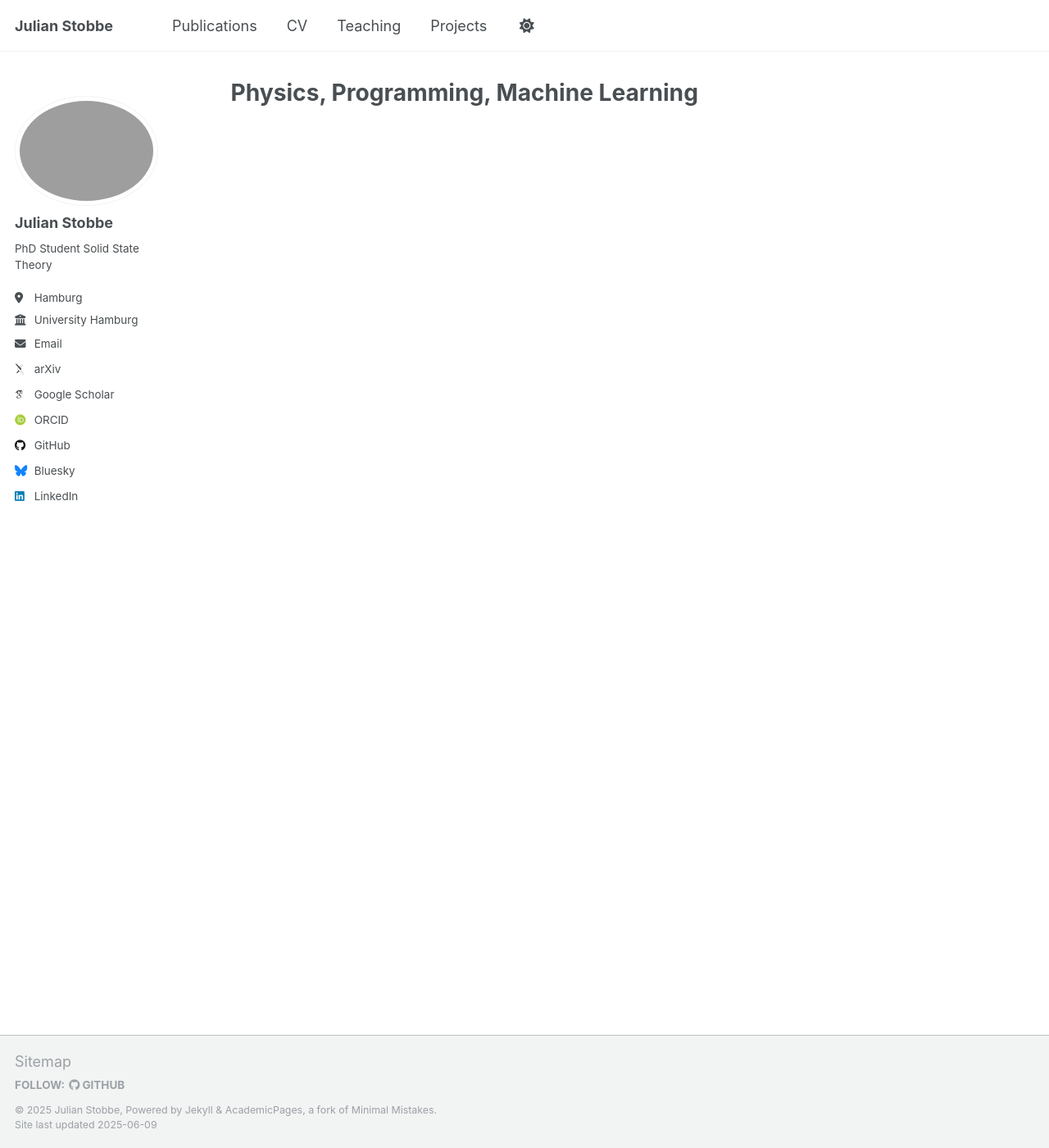
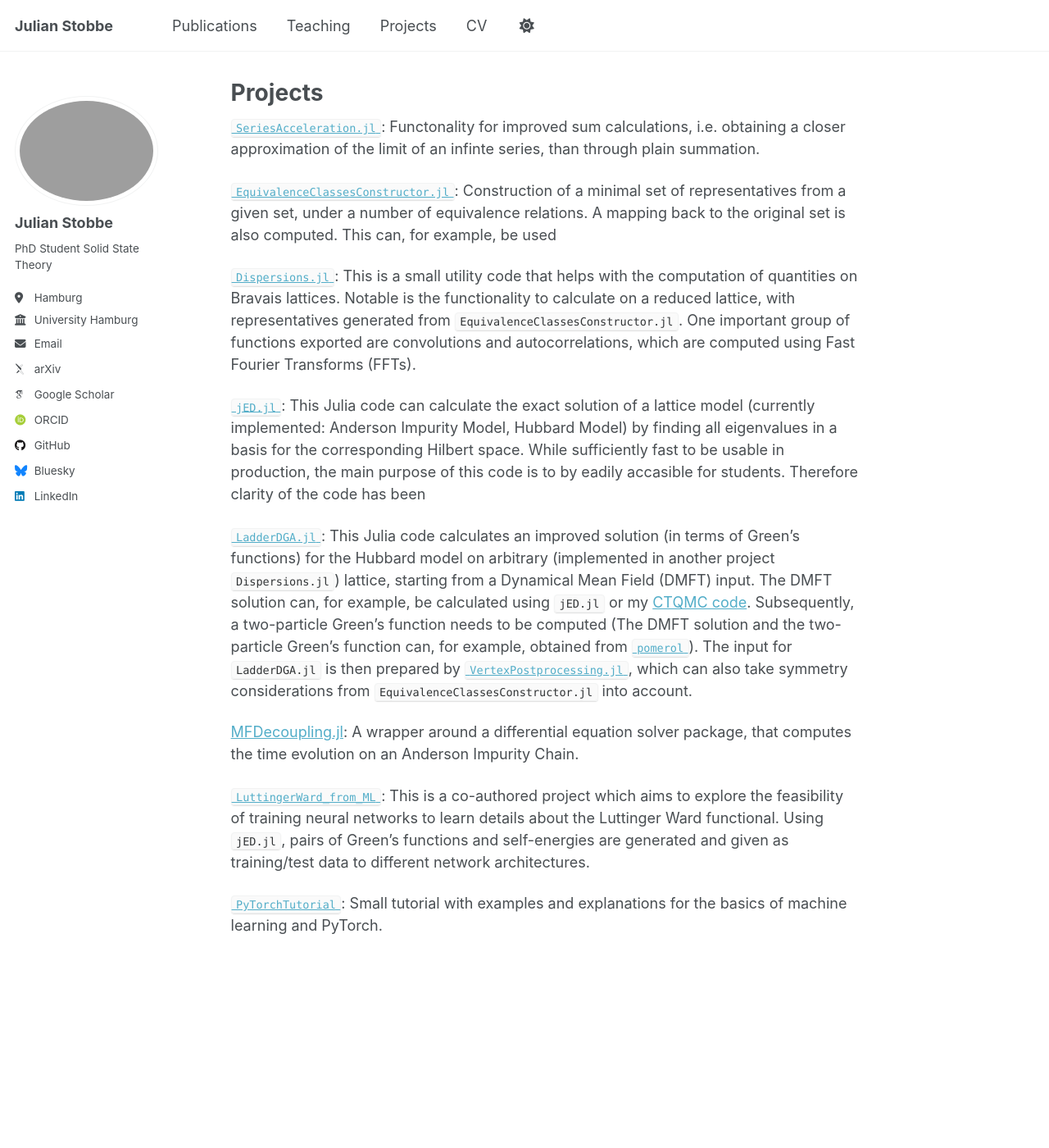
Before and after one commit to Atomtomate/page, a Jekyll site: the page built from _pages/projects.md, in a window 1280 px wide and 1400 px high. Shown: the whole window at 82% size. Built offline with Jekyll 4.4.1, drawn with Linux system fonts in a browser that asks for light colours; some web fonts are replaced.

Commit message:
projects

```diff
--- a/_data/navigation.yml
+++ b/_data/navigation.yml
@@ -11,8 +11,6 @@ main:
   - title: "Publications"
     url: /publications/
 
-  - title: "CV"
-    url: /cv/
 
   #- title: "Talks"
   #  url: /talks/
@@ -29,6 +27,9 @@ main:
   - title: "Projects"
     url: /projects/
 
+  - title: "CV"
+    url: /cv/
+
   #- title: "CV (interactive)"
   #  url: /cv-json/
 
--- a/_pages/projects.md
+++ b/_pages/projects.md
@@ -1,8 +1,33 @@
 ---
 permalink: /
-title: "Physics, Programming, Machine Learning"
+title: "Projects"
 author_profile: true
 redirect_from:
   - /projects
   - /projects/
 ---
+
+[`SeriesAcceleration.jl`](https://github.com/Atomtomat/SeriesAcceleration.jl): Functonality for improved sum calculations, i.e. obtaining a closer approximation of the limit of an infinte series, than through plain summation.
+
+
+[`EquivalenceClassesConstructor.jl`](https://github.com/Atomtomate/EquivalenceClassesConstructor.jl): Construction of a minimal set of representatives from a given set, under a number of equivalence relations. A mapping back to the original set is also computed. This can, for example, be used
+
+
+[`Dispersions.jl`](https://github.com/Atomtomate/Dispersions.jl): This is a small utility code that helps with the computation of quantities on Bravais lattices. Notable is the functionality to calculate on a reduced lattice, with representatives generated from `EquivalenceClassesConstructor.jl`. One important group of functions exported are convolutions and autocorrelations, which are computed using Fast Fourier Transforms (FFTs).
+
+
+[`jED.jl`](https://github.com/Atomtomate/jED.jl): This Julia code can calculate the exact solution of a lattice model (currently implemented: Anderson Impurity Model, Hubbard Model) by finding all eigenvalues in a basis for the corresponding Hilbert space. While sufficiently fast to be usable in production, the main purpose of this code is to by eadily accasible for students. Therefore clarity of the code has been
+
+
+[`LadderDGA.jl`](https://github.com/Atomtomate/LadderDGA): This Julia code calculates an improved solution (in terms of Green's functions) for the Hubbard model on arbitrary (implemented in another project `Dispersions.jl`) lattice, starting from a Dynamical Mean Field (DMFT) input.
+The DMFT solution can, for example, be calculated using `jED.jl` or my [CTQMC code](https://github.com/Atomtomate/DMFT). Subsequently, a two-particle Green's function needs to be computed (The DMFT solution and the two-particle Green's function can, for example, obtained from [`pomerol`](https://github.com/pomerol-ed/pomerol)).
+The input for `LadderDGA.jl` is then prepared by [`VertexPostprocessing.jl`](https://github.com/Atomtomate/VertexPostprocessing.jl), which can also take symmetry considerations from `EquivalenceClassesConstructor.jl` into account.
+
+
+[MFDecoupling.jl](https://github.com/Atomtomate/MFDecoupling.jl): A wrapper around a differential equation solver package, that computes the time evolution on an Anderson Impurity Chain.
+
+
+[`LuttingerWard_from_ML`](https://github.com/Atomtomate/LuttingerWard_from_ML): This is a co-authored project which aims to explore the feasibility of training neural networks to learn details about the Luttinger Ward functional. Using `jED.jl`, pairs of Green's functions and self-energies are generated and given as training/test data to different network architectures.
+
+
+[`PyTorchTutorial`](https://github.com/Atomtomate/PyTorchTutorial): Small tutorial with examples and explanations for the basics of machine learning and PyTorch.
--- a/_pages/teaching_bak.html
+++ b/_pages/teaching_bak.html
@@ -1,7 +1,7 @@
 ---
 layout: archive
 title: "Teaching"
-permalink: /teaching/
+permalink: /teaching_bak/
 author_profile: true
 ---
 
```
